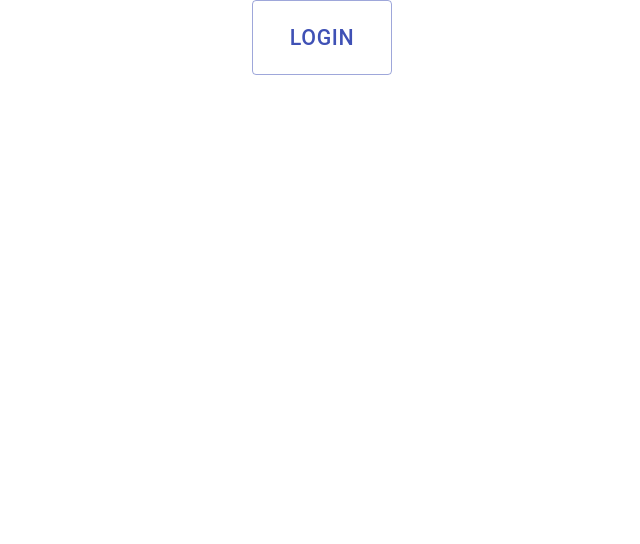
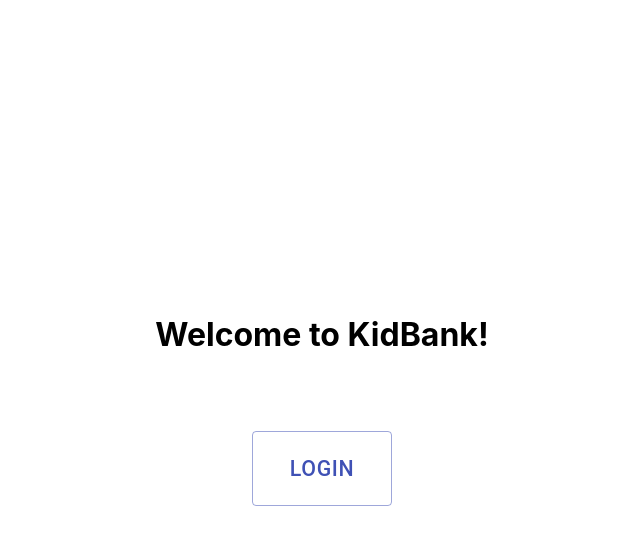
Before and after one commit to Bullmeza/piggybank, a React (Create React App) app in the folder Client/: page / in a window 1280 px wide. Shown: the top 544 px of the page, without its empty margins (318-958 px from the left). Built offline with nearby package versions, Linux system fonts and the light colour scheme.

Commit message:
Changed main page from LoginPopup to Login

```diff
--- a/Client/src/index.js
+++ b/Client/src/index.js
@@ -1,18 +1,17 @@
-import React from 'react';
-import ReactDOM from 'react-dom';
-import './index.css';
-import { BrowserRouter } from 'react-router-dom'
-import App from './App';
-import reportWebVitals from './reportWebVitals';
-import LoginPopup from "./components/login/login_popup"
+import React from "react";
+import ReactDOM from "react-dom";
+import "./index.css";
+import { BrowserRouter } from "react-router-dom";
+import reportWebVitals from "./reportWebVitals";
+import Login from "./components/login/login";
 
 ReactDOM.render(
   <React.StrictMode>
     <BrowserRouter>
-      <LoginPopup />
+      <Login />
     </BrowserRouter>
   </React.StrictMode>,
-  document.getElementById('root')
+  document.getElementById("root")
 );
 
 // If you want to start measuring performance in your app, pass a function
```
